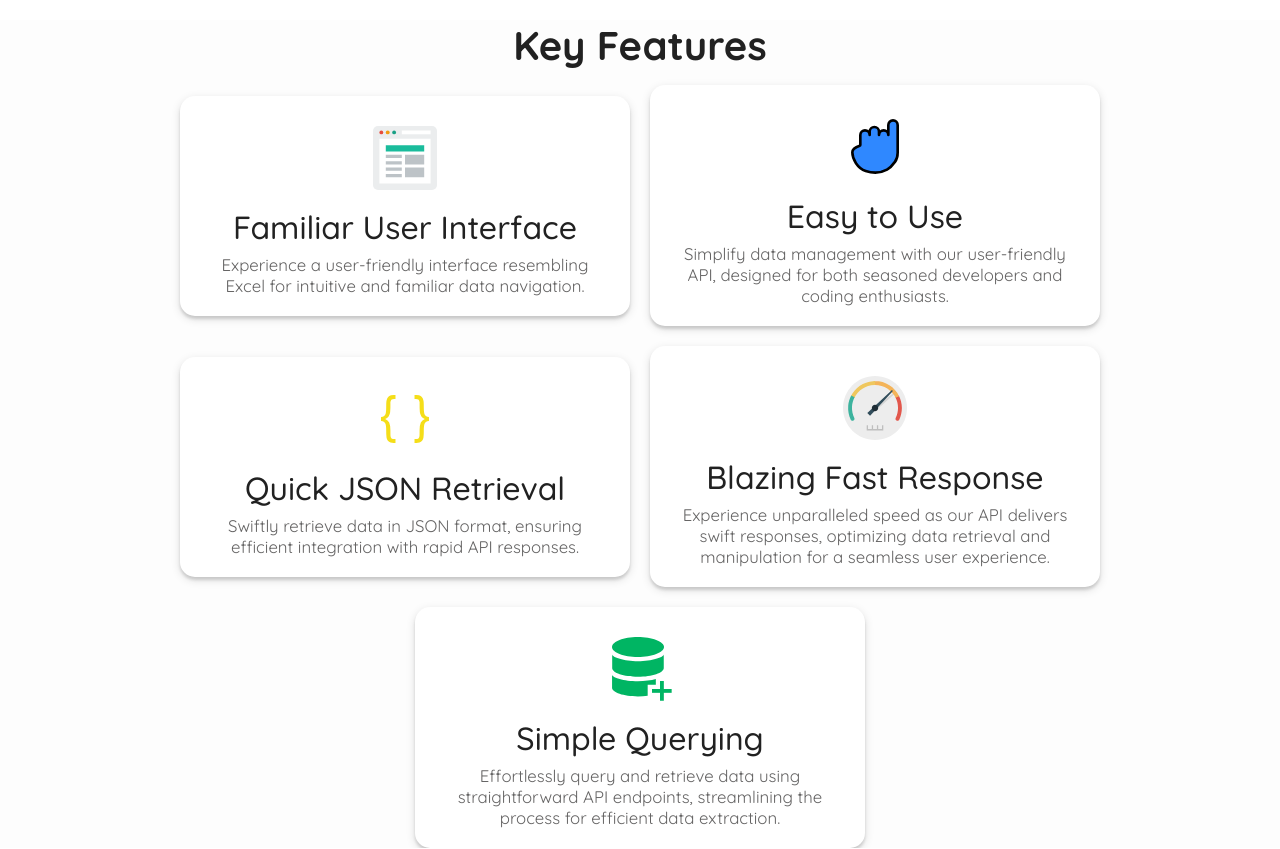
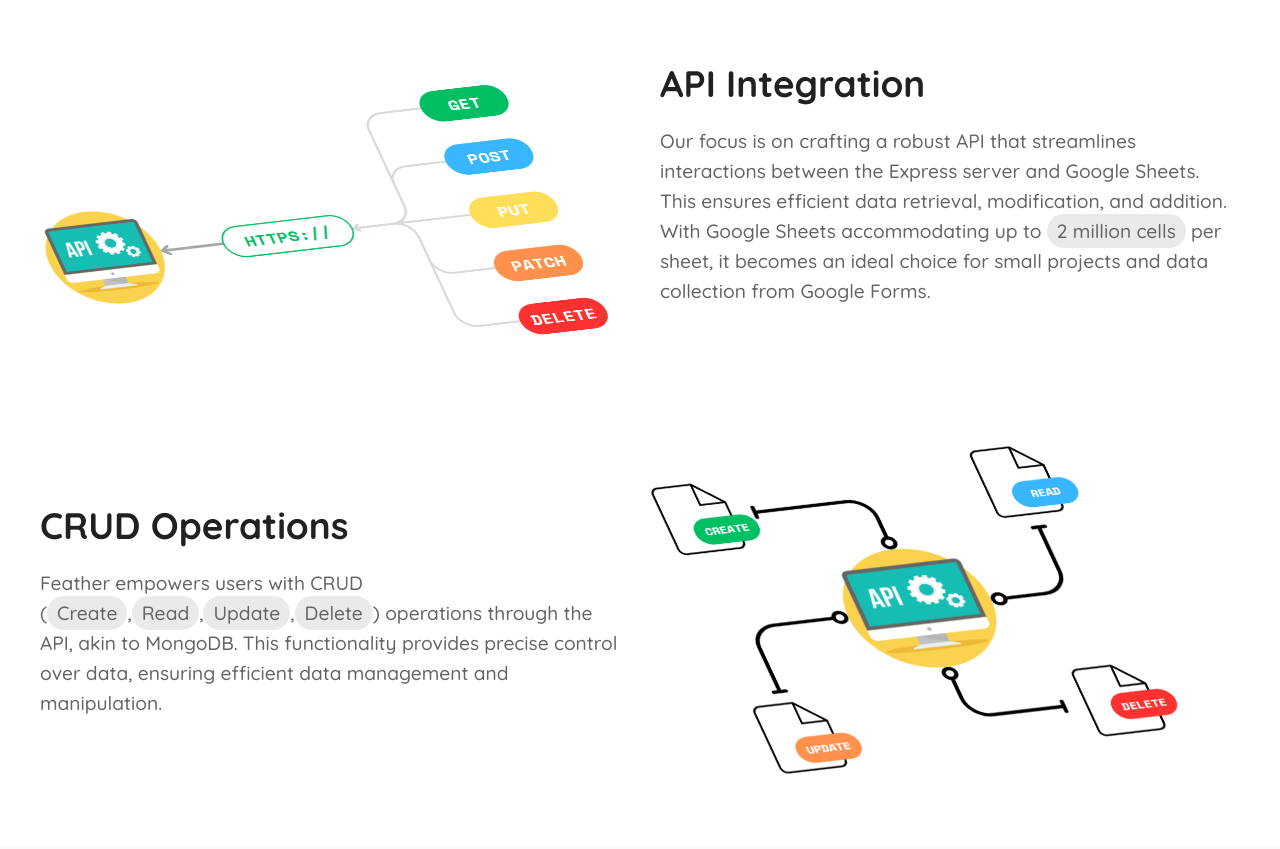
Before and after one commit to hashim541/gsheetdb, a React (Vite) app in the folder client/: page / in a window 1280 px wide. Shown: the part 780-1629 px from the top of the page. Built offline with nearby package versions, Linux system fonts and the light colour scheme.

Commit message:
adding content on landing page

```diff
--- a/client/src/index.css
+++ b/client/src/index.css
@@ -4,6 +4,9 @@
   padding: 0;
   box-sizing: border-box;
   font-family: 'Quicksand', sans-serif;
+}
+::-webkit-scrollbar {
+  display: none;
 }
 :root{
   --header:#212121;
@@ -20,15 +23,15 @@
   color: var(--para);
 }
 h1{
-  font-size: 3rem;
+  font-size: 2.8rem;
   color: var(--header);
 }
 h2{
-  font-size: 2.5rem;
+  font-size: 2.3rem;
   color: var(--header);
 }
 h3{
-  font-size: 2rem;
+  font-size: 1.8rem;
   color:var(--header);
 }
 h4{
@@ -52,7 +55,7 @@
   left: 3%;
   transform: translate(-50%,-50%);
   z-index: -1;
-  width: 42%;
+  max-width: 42%;
   rotate: -45deg;
 }
 
@@ -97,7 +100,7 @@
   background-color: #00ce00;
   color: white;
 }
-.hero,.key-f{
+.hero,.key-f,.landing-section{
   padding: 0 40px;
 }
 .hero{
@@ -105,8 +108,11 @@
   justify-content: center;
   align-items: center;
   gap: 20px;
-  height: 100vh;
+  min-height: 100vh;
   position: relative;
+}
+.hero-p{
+  line-height: 30px;
 }
 .hero-text{
   padding: 20px;
@@ -148,14 +154,17 @@
 
 .landing-section{
   min-height: 100vh;
+  background-color: rgb(253, 253, 253);
+}
+.key-f{
+  background-color: rgb(250,250,250);
+  padding: 40px ;
   display: flex;
   flex-direction: column;
   justify-content: center;
   align-items: center;
-  gap:15px
-}
-.key-f{
-  background-color: rgb(253, 253, 253);
+  gap:15px;
+  z-index: 1;
 }
 .keyfeature{
   display: flex;
@@ -167,7 +176,7 @@
 .each-feature{
   background-color: white;
   height: 100%;
-  max-width: 450px;
+  max-width: 400px;
   display: flex;
   flex-direction: column;
   justify-content: center;
@@ -190,4 +199,68 @@
   text-align: center;
   font-size: 1.05rem;
   font-weight: 400;
+  line-height: 22px;
 }
+
+.api-crud{
+  background-color: white;
+  position: relative;
+  display: flex;
+  flex-direction: column;
+  justify-content: space-around;
+  align-items: center;
+  padding: 40px 40px;
+}
+.api-text,.crud-text{
+  width: 50%;
+  display: flex;
+  flex-direction: column;
+  gap:20px;
+  z-index: 1;
+}
+.api-text > p, .crud-text > p{
+  line-height: 30px;
+}
+.lan-img{
+  width: 50%;
+  margin: 0 auto;
+  position: relative;
+}
+.api-img,.crud-img{
+  width: 100%;
+  max-width: 800px;
+  rotate: -25deg;
+  transform:rotateX(35deg) rotateY(30deg);
+}
+.api-img{
+  position: relative;
+  left: -5%;
+}
+.crud-img{
+  max-width: 500px;
+  position: relative;
+  /* right: -5%; */
+}
+.key-f-span{
+  background-color: var(--gray);
+  padding: 5px 10px;
+  border-radius: 20px;
+}
+.lan-api{
+  align-self: flex-start;
+  display: flex;
+  flex-direction: row-reverse;
+  justify-content: center;
+  align-items: center;
+  gap:40px;
+}
+.lan-crud{
+  align-self: flex-start;
+  display: flex;
+  justify-content: center;
+  align-items: center;
+  gap:40px;
+}
+.api-text{
+  align-self: flex-start;
+}
--- a/client/src/pages/auth/LandingPage.jsx
+++ b/client/src/pages/auth/LandingPage.jsx
@@ -4,6 +4,8 @@
 import keyfeatures from './keyfeatureData'
 import EachFeature from './components/EachFeature'
 import jsonImg from '../../../asset/images/json.png'
+import apiImg from '../../../asset/images/api.png'
+import crudImg from '../../../asset/images/crud.png'
 
 const LandingPage = () => {
     return(
@@ -11,8 +13,8 @@
             <motion.img className='landing-json'
                 src={jsonImg}
                 alt=""
-                initial={{ position:'absolute',transform:'rotateY(65deg) rotateX(40deg)'}}
-                whileInView={{ position:'fixed',transform:'rotateY(30deg) rotateX(10deg)'}}
+                initial={{ position:'absolute',rotate:'-90deg',transform:'rotateY(65deg) rotateX(40deg)'}}
+                whileInView={{ position:'fixed',rotate:'-45deg',transform:'rotateY(30deg) rotateX(10deg)'}}
                 viewport={{ once: true }}
                 transition={{ duration: 1 }}
             />
@@ -30,7 +32,7 @@
                         whileInView={{ opacity: 1, y: 0 }}
                         viewport={{ once: true }}
                         transition={{ duration: 1, delay: 0.5 }}>
-                        GSheetDB is a revolutionary API that unlocks the potential of Google Sheets, transforming it into a powerful database platform. With GSheetDB, you can easily store, manage, and query your data in Google Sheets, leveraging the familiar and intuitive interface you already know and love.
+                        GSheetDB that unlocks the potential of Google Sheets, transforming it into a powerful database platform. With GSheetDB, you can easily store, manage, and query your data in Google Sheets, leveraging the familiar and intuitive interface you already know and love.
                     </motion.p>
                     <div className="btns-div">
                         <LoginBtn x={20}/>
@@ -46,6 +48,63 @@
                         src={LandSVG} alt="" />
                 </div>
             </section>
+
+            <section className='landing-section api-crud'>
+                <div className="lan-api lan">
+                    <div className="api-text">
+                        <motion.h2
+                            initial={{ opacity: 0, y: -20 }}
+                            whileInView={{ opacity: 1, y: 0 }}
+                            viewport={{ once: true }}
+                            transition={{ duration: 1 }}
+                        >API Integration</motion.h2>
+                        <motion.p
+                            initial={{ opacity: 0, y: 20 }}
+                            whileInView={{ opacity: 1, y: 0 }}
+                            viewport={{ once: true }}
+                            transition={{ duration: 1 }}
+                        >Our focus is on crafting a robust API that streamlines interactions between the Express server and Google Sheets. This ensures efficient data retrieval, modification, and addition. With Google Sheets accommodating up to <span className='key-f-span'>2&nbsp;million&nbsp;cells</span> per sheet, it becomes an ideal choice for small projects and data collection from Google Forms.</motion.p>
+                    </div>
+                    <motion.div className="lan-img"
+                        initial={{ opacity: 0, x: -20 }}
+                        whileInView={{ opacity: 1, x: 0 }}
+                        viewport={{ once: true }}
+                        transition={{ duration: 1 }}
+                    >
+                        <img className='api-img' src={apiImg} alt="" />
+                    </motion.div>
+                </div>
+                <div className="lan lan-crud">
+                    <div className="crud-text">
+                        <motion.h2
+                            initial={{ opacity: 0, y: -20 }}
+                            whileInView={{ opacity: 1, y: 0 }}
+                            viewport={{ once: true }}
+                            transition={{ duration: 1 }}
+                        >CRUD Operations</motion.h2>
+                        <motion.p
+                            initial={{ opacity: 0, y: 20 }}
+                            whileInView={{ opacity: 1, y: 0 }}
+                            viewport={{ once: true }}
+                            transition={{ duration: 1 }}
+                        >Feather empowers users with CRUD (<span className='key-f-span'>Create</span>,
+                            <span className='key-f-span'>Read</span>,
+                            <span className='key-f-span'>Update</span>,
+                            <span className='key-f-span'>Delete</span>
+                            )
+                            operations through the API, akin to MongoDB. This functionality provides precise control over data, ensuring efficient data management and manipulation.</motion.p>
+                    </div>
+                    <motion.div className="lan-img"
+                        initial={{ opacity: 0, x: 20 }}
+                        whileInView={{ opacity: 1, x: 0 }}
+                        viewport={{ once: true }}
+                        transition={{ duration: 1.5 }}
+                    >
+                        <img src={crudImg} alt="" className="crud-img" />
+                    </motion.div>
+                </div>
+            </section>
+
             <section className='landing-section key-f'>
                 <motion.h2 className="key-f-text "
                     initial={{ opacity: 0, y: -20 }}
--- a/client/src/pages/auth/keyfeatureData.js
+++ b/client/src/pages/auth/keyfeatureData.js
@@ -9,7 +9,7 @@
     {
         id:1,
         title:'Familiar User Interface',
-        desc:`Experience a user-friendly interface resembling Excel for intuitive and familiar data navigation.`,
+        desc:`Experience a user-friendly interface for intuitive and familiar data navigation.`,
         svg:userSvg
     },
     {
```
Also changed, not shown: client/asset/images/api.png (added), client/asset/images/crud.png (added).
